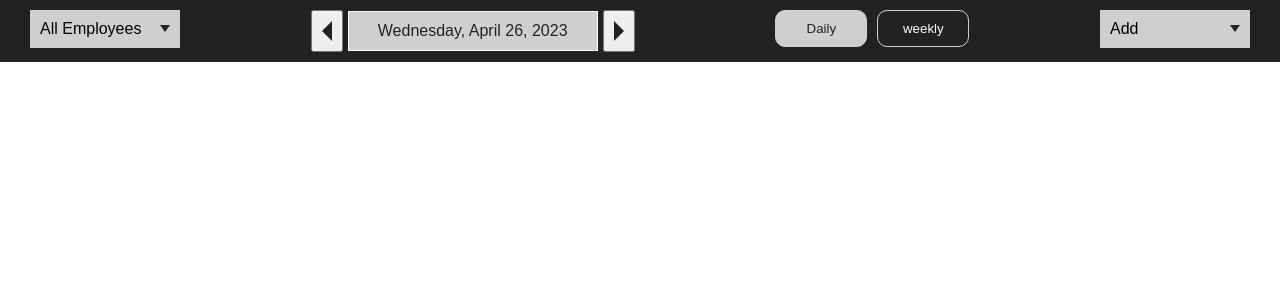
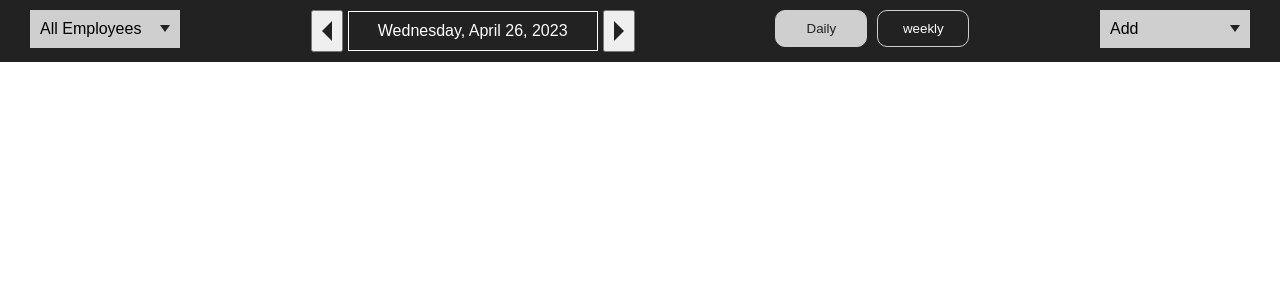
Before and after one commit to DavidMeseha/employee_timeline_system, a Next.js app: page / in a window 1280 px wide. Shown: the top 300 px of the page. Built offline with nearby package versions, Linux system fonts and the light colour scheme.

Commit message:
date display to button

```diff
--- a/src/styles/optionsbar.css
+++ b/src/styles/optionsbar.css
@@ -8,16 +8,21 @@
     display: flex;
     gap: 5px;
     align-items: center;
-  }
+}
 
-  .date {
-    color: var(--dark-color);
-    background-color: var(--light-line-color);
+.date {
+    background-color: var(--dark-color);
+    color: var(--light-font-color);
     padding: 10px;
     width: 250px;
     text-align: center;
     border: 1px solid var(--light-font-color);
-  }
+    cursor: pointer;
+}
+
+.date:hover {
+    background-color: var(--medium-dark-color);
+}
 
 .active-display,
 .inactive-display {
```
